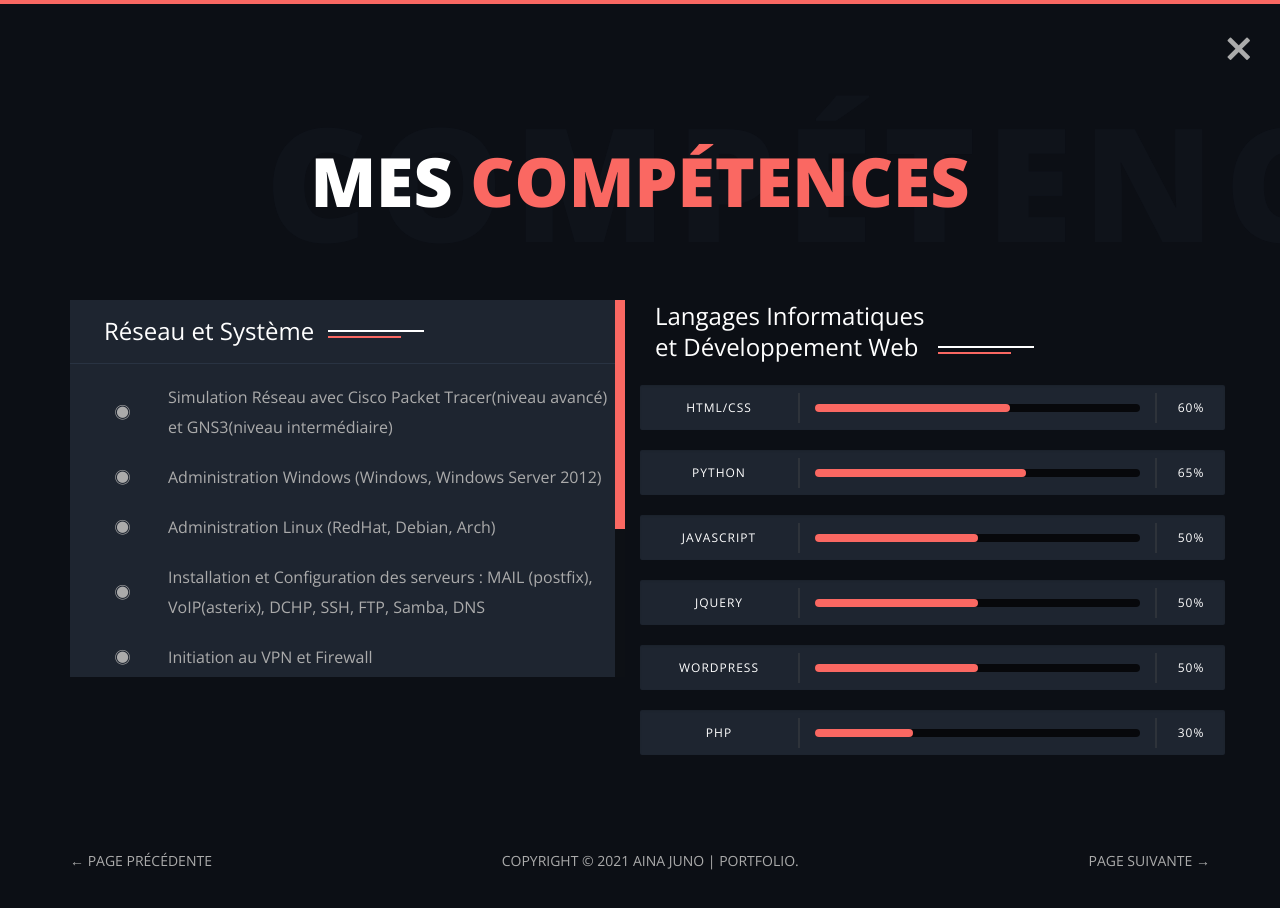
After one commit to jahjuno/jahjuno.github.io, a PHP site: page /comptence.html in a window 1280 px wide. The commit adds this page. Run offline with PHP 8.4, Linux system fonts and the light colour scheme; some web fonts are replaced.

Commit message:
apropos et compétence Finished

```diff
--- /dev/null
+++ b/comptence.html
@@ -0,0 +1,251 @@
+<!DOCTYPE html>
+<html class="no-js" lang="">
+    <head>
+        <!-- meta charset -->
+        <meta charset="utf-8">
+        <!-- site title -->
+        <title>Aina Juno | Compétences</title>
+        <!-- meta description -->
+        <meta name="description" content="">
+        <!-- mobile viwport meta -->
+        <meta name="viewport" content="width=device-width, initial-scale=1">
+        <!-- fevicon -->
+        <link rel="shortcut icon" type="image/x-icon" href="favicon.ico">
+
+        <!-- ================================
+        CSS Files
+        ================================= -->
+        <link href="https://fonts.googleapis.com/css?family=Libre+Baskerville:400,400i|Open+Sans:400,600,700,800" rel="stylesheet">
+        <link rel="stylesheet" href="css/themefisher-fonts.min.css">
+        <link rel="stylesheet" href="css/bootstrap.min.css">
+        <link rel="stylesheet" href="css/main.css">
+        <link rel="stylesheet" href="css/dark.css">
+        <link id="color-changer" rel="stylesheet" href="css/colors/color-0.css">
+    </head>
+
+    <body class="dark">
+
+        <div class="preloader">
+            <div class="loading-mask"></div>
+            <div class="loading-mask"></div>
+            <div class="loading-mask"></div>
+            <div class="loading-mask"></div>
+            <div class="loading-mask"></div>
+        </div>
+
+
+
+        <main class="site-wrapper" style="overflow-x: clip;">
+            <div class="pt-table">
+                <div class="pt-tablecell page-about relative">
+                    <!-- .close -->
+                    <a href="index.html" class="page-close"><i class="tf-ion-close"></i></a>
+                    <!-- /.close -->
+
+                    <div class="container">
+                        <div class="row">
+                            <div class="col-xs-12 col-md-offset-1 col-md-10 col-lg-offset-2 col-lg-8">
+                                <div class="page-title text-center">
+                                    <h2>Mes <span class="primary">compétences<template></template></span> <span class="title-bg">Compétences</span></h2>
+                                </div>
+                            </div>
+
+                            <div class="col-xs-12 col-md-6">
+                               <div class="skill-wrapper">
+
+                                <div class="history-block">
+                                    <div class="section-title light clear">
+                                        <h3>Réseau et Système</h3>
+                                    </div>
+
+                                    <div class="history-scroller">
+                                        <div class="history-item">
+                                            <div class="history-icon">
+                                                <i class="tf-ion-ios-circle-filled"></i>
+                                            </div>
+                                            <div class="history-text">
+                                                <p>
+                                                    Simulation Réseau avec Cisco Packet Tracer(niveau avancé) et
+                                                    GNS3(niveau intermédiaire)
+                                                </p>
+                                            </div>
+                                        </div>
+
+                                        <div class="history-item">
+                                            <div class="history-icon">
+                                                <i class="tf-ion-ios-circle-filled"></i>
+                                            </div>
+                                            <div class="history-text">
+                                                <p>
+                                                    Administration Windows (Windows, Windows Server 2012)
+                                                </p>
+                                            </div>
+                                        </div>
+
+                                        <div class="history-item">
+                                            <div class="history-icon">
+                                                <i class="tf-ion-ios-circle-filled"></i>
+                                            </div>
+                                            <div class="history-text">
+                                                <p>
+                                                    Administration Linux (RedHat, Debian, Arch)
+                                                </p>
+                                            </div>
+                                        </div>
+
+                                        <div class="history-item">
+                                            <div class="history-icon">
+                                                <i class="tf-ion-ios-circle-filled"></i>
+                                            </div>
+                                            <div class="history-text">
+                                                <p>
+                                                    Installation et Configuration des serveurs : MAIL (postfix),
+                                                    VoIP(asterix), DCHP, SSH, FTP, Samba, DNS
+                                                </p>
+                                            </div>
+                                        </div>
+
+                                        <div class="history-item">
+                                            <div class="history-icon">
+                                                <i class="tf-ion-ios-circle-filled"></i>
+                                            </div>
+                                            <div class="history-text">
+                                                <p>
+                                                    Initiation au VPN et Firewall
+                                                </p>
+                                            </div>
+                                        </div>
+
+                                        <div class="history-item">
+                                            <div class="history-icon">
+                                                <i class="tf-ion-ios-circle-filled"></i>
+                                            </div>
+                                            <div class="history-text">
+                                                <p>
+                                                    Initiation à la Fibre Optique (Soudure)
+                                                </p>
+                                            </div>
+                                        </div>
+
+                                        <div class="history-item">
+                                            <div class="history-icon">
+                                                <i class="tf-ion-ios-circle-filled"></i>
+                                            </div>
+                                            <div class="history-text">
+                                                <p>
+                                                    Accès à distance : TeamViewer, Anydesk, MobaXterm, VNC
+                                                </p>
+                                            </div>
+                                        </div>
+
+                                        <div class="history-item">
+                                            <div class="history-icon">
+                                                <i class="tf-ion-ios-circle-filled"></i>
+                                            </div>
+                                            <div class="history-text">
+                                                <p>
+                                                    Multimédia : Adobe Photshop CC 2019, Adobe Illustration, Adobe Premier Pro
+                                                </p>
+                                            </div>
+                                        </div>
+
+                                        <div class="history-item">
+                                            <div class="history-icon">
+                                                <i class="tf-ion-ios-circle-filled"></i>
+                                            </div>
+                                            <div class="history-text">
+                                                <p>
+                                                    Maintenance Informatique
+                                                </p>
+                                            </div>
+                                        </div>
+                                    </div>
+
+                                </div>
+
+                               </div>
+                            </div>
+
+                            <div class="col-xs-12 col-md-6">
+                                <div class="section-title clear">
+                                    <h3>Langages Informatiques <br> et Développement Web</h3>
+                                </div>
+                                <div class="row">
+                                    <div class="progress clear">
+                                        <div class="skill-name">HTML/CSS</div>
+                                        <div class="skill-bar">
+                                            <div class="bar"></div>
+                                        </div>
+                                        <div class="skill-lavel" data-skill-value="60%"></div>
+                                    </div>
+
+                                    <div class="progress clear">
+                                        <div class="skill-name">Python</div>
+                                        <div class="skill-bar">
+                                            <div class="bar"></div>
+                                        </div>
+                                        <div class="skill-lavel" data-skill-value="65%"></div>
+                                    </div>
+                                    <div class="progress clear">
+                                        <div class="skill-name">JavaScript</div>
+                                        <div class="skill-bar">
+                                            <div class="bar"></div>
+                                        </div>
+                                        <div class="skill-lavel" data-skill-value="50%"></div>
+                                    </div>
+                                    <div class="progress clear">
+                                        <div class="skill-name">jQuery</div>
+                                        <div class="skill-bar">
+                                            <div class="bar"></div>
+                                        </div>
+                                        <div class="skill-lavel" data-skill-value="50%"></div>
+                                    </div>
+                                    <div class="progress clear">
+                                        <div class="skill-name">WordPress</div>
+                                        <div class="skill-bar">
+                                            <div class="bar"></div>
+                                        </div>
+                                        <div class="skill-lavel" data-skill-value="50%"></div>
+                                    </div>
+                                    <div class="progress clear">
+                                        <div class="skill-name">PHP</div>
+                                        <div class="skill-bar">
+                                            <div class="bar"></div>
+                                        </div>
+                                        <div class="skill-lavel" data-skill-value="30%"></div>
+                                    </div>
+
+
+                                </div> <!-- /.skill-wrapper -->
+                            </div> <!-- /.col -->
+                        </div> <!-- /.row -->
+                    </div> <!-- /.container -->
+
+                    <nav class="page-nav clear">
+                        <div class="container">
+                            <div class="flex flex-middle space-between">
+                                <span class="prev-page"><a href="welcome.html" class="link">&larr; Page précédente</a></span>
+                                <span class="copyright hidden-xs">Copyright &copy; 2021 Aina Juno | Portfolio.</span>
+                                <span class="next-page"><a href="services.html" class="link">Page suivante &rarr;</a></span>
+                            </div>
+                        </div>
+                        <!-- /.page-nav -->
+                    </nav>
+                    <!-- /.container -->
+                </div> <!-- /.pt-tablecell -->
+            </div> <!-- /.pt-table -->
+        </main> <!-- /.site-wrapper -->
+
+        <!-- ================================
+        JavaScript Libraries
+        ================================= -->
+        <script src="js/vendor/jquery-2.2.4.min.js"></script>
+        <script src="js/vendor/bootstrap.min.js"></script>
+        <script src="js/jquery.easing.min.js"></script>
+        <script src="js/isotope.pkgd.min.js"></script>
+        <script src="js/jquery.nicescroll.min.js"></script>
+        <script src="js/owl.carousel.min.js"></script>
+        <script src="js/jquery-validation.min.js"></script>
+        <script src="js/main.js"></script>
+    </body>
+</html>
--- a/css/main.css
+++ b/css/main.css
@@ -590,7 +590,8 @@ textarea, label {
 }
 .about-author .author-thumb img {
   border: 2px solid #1e2530;
-  width: 145px;
+  height: 200px;
+  width: 250px;
 }
 .about-author .author-desc p {
   color: #1e2530;
```
Also changed, not shown: about.html (deleted, +0 -149 lines), apropos.html (+10 -8 lines), index.html (+6 -6 lines), img/aina.jpg (deleted), img/aina.png (added), img/pdp.jpg (added).
